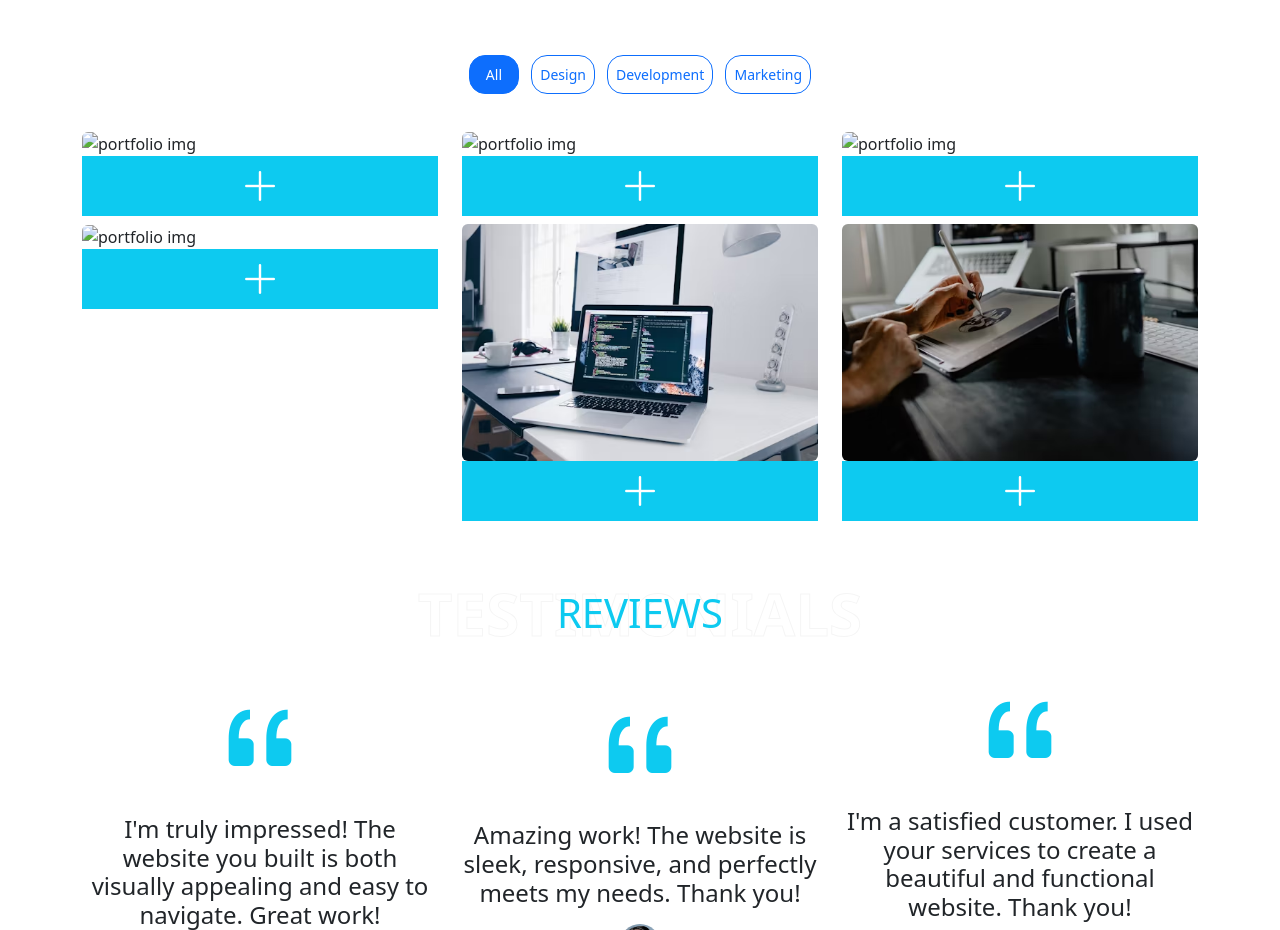
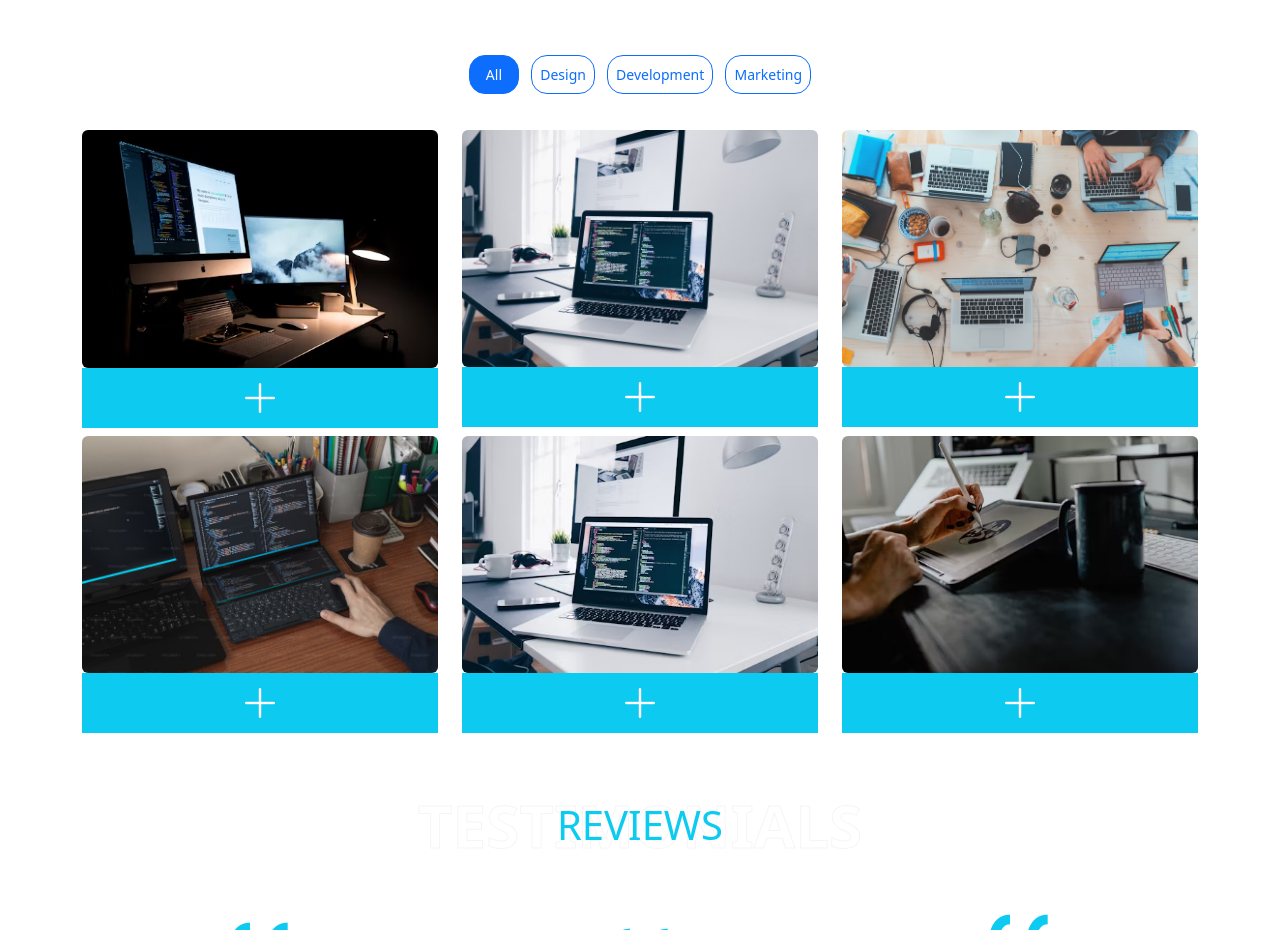
Before and after one commit to alamin-isa/Personal-Portfolio, a plain HTML site: page index.html in a window 1280 px wide. Shown: the part 3620-4550 px from the top of the page. Drawn offline with nearby package versions, Linux system fonts and the light colour scheme; the site is published under a folder, as on GitHub Pages, so addresses that start at the root find nothing.

Commit message:
My Personal Portfolio

```diff
--- a/index.html
+++ b/index.html
@@ -556,7 +556,7 @@
           <div class="col-lg-4 col-md-6 portfolio-item first">
             <div class="position-relative overflow-hidden mb-2">
               <img
-                src="/images/img1.jpg"
+                src="./images/img1.jpg"
                 alt="portfolio img"
                 class="img-fluid rounded w-100 object-fit-scale"
               />
@@ -564,7 +564,7 @@
                 class="portfolio-btn bg-info d-flex align-items-center justify-content-center"
               >
                 <a
-                  href="/images/img1.jpg"
+                  href="./images/img1.jpg"
                   data-bs-lightbox="portfolio"
                   target="_blank"
                 >
@@ -580,7 +580,7 @@
           <div class="col-lg-4 col-md-6 portfolio-item first">
             <div class="position-relative overflow-hidden mb-2">
               <img
-                src="/images/photo-1498050108023-c5249f4df085.avif"
+                src="./images/photo-1498050108023-c5249f4df085.avif"
                 alt="portfolio img"
                 class="img-fluid rounded w-100"
               />
@@ -588,7 +588,7 @@
                 class="portfolio-btn bg-info d-flex align-items-center justify-content-center"
               >
                 <a
-                  href="/images/photo-1498050108023-c5249f4df085.avif"
+                  href="./images/photo-1498050108023-c5249f4df085.avif"
                   data-bs-lightbox="portfolio"
                   target="_blank"
                 >
@@ -604,7 +604,7 @@
           <div class="col-lg-4 col-md-6 portfolio-item first">
             <div class="position-relative overflow-hidden mb-2">
               <img
-                src="/images/photo-1519389950473-47ba0277781c.avif"
+                src="./images/photo-1519389950473-47ba0277781c.avif"
                 alt="portfolio img"
                 class="img-fluid rounded w-100"
               />
@@ -612,7 +612,7 @@
                 class="portfolio-btn bg-info d-flex align-items-center justify-content-center"
               >
                 <a
-                  href="/images/photo-1519389950473-47ba0277781c.avif"
+                  href="./images/photo-1519389950473-47ba0277781c.avif"
                   data-bs-lightbox="portfolio"
                   target="_blank"
                 >
@@ -628,7 +628,7 @@
           <div class="col-lg-4 col-md-6 portfolio-item first">
             <div class="position-relative overflow-hidden mb-2">
               <img
-                src="/images/premium_photo-1678565879444-f87c8bd9f241.avif"
+                src="./images/premium_photo-1678565879444-f87c8bd9f241.avif"
                 alt="portfolio img"
                 class="img-fluid rounded w-100"
               />
@@ -636,7 +636,7 @@
                 class="portfolio-btn bg-info d-flex align-items-center justify-content-center"
               >
                 <a
-                  href="/images/premium_photo-1678565879444-f87c8bd9f241.avif"
+                  href="./images/premium_photo-1678565879444-f87c8bd9f241.avif"
                   data-bs-lightbox="portfolio"
                   target="_blank"
                 >
```
